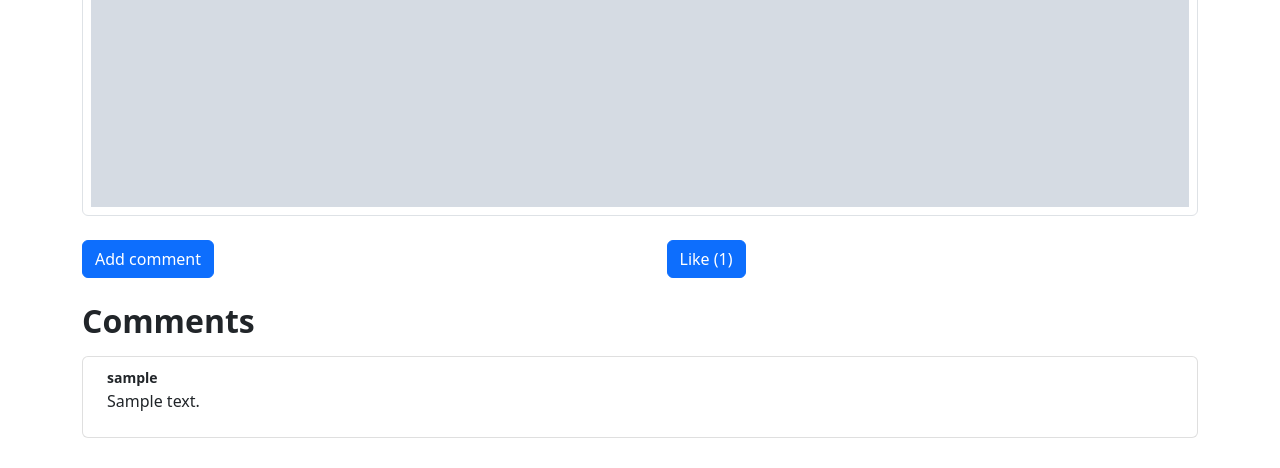
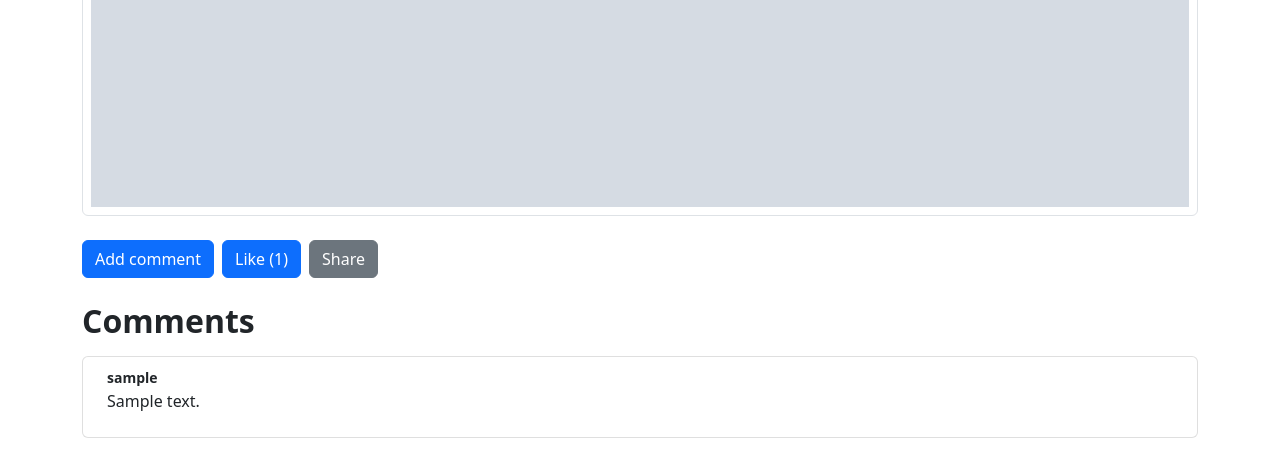
Before and after one commit to pankaj1707k/django-socmedia, a Django app: page /posts/1/ in a window 1280 px wide. Shown: the part 738-1206 px from the top of the page. Run offline with Django 4.2, Linux system fonts and the light colour scheme; tables that the repository leaves empty hold one stand-in row (values such as "Sample post"); grey boxes marked "Sample" are stand-in pictures; some libraries are stand-ins or nearby versions.

Commit message:
feat: add share button on post
Copies the post url to clipboard

```diff
--- a/templates/posts/post_detail.html
+++ b/templates/posts/post_detail.html
@@ -15,23 +15,30 @@
         <img src="{{ post.image.url }}" alt="post_image" class="w-100">
     </article>
     <div class="mt-4 d-flex justify-content-between">
+        <div class="d-flex">
+            {% if user.is_authenticated %}
             <a href="{% url 'comment-add' %}?ppk={{ post.id }}" class="btn btn-primary">Add comment</a>
-        {% if post.author == user %}
-        <a href="{% url 'post-update' post.id %}" class="btn btn-primary">Edit</a>
-        <a href="{% url 'post-delete' post.id %}" class="btn btn-danger">Delete</a>
-        {% endif %}
-        {% if user.is_authenticated %}
-        <form action="{% url 'like-post' %}?ppk={{ post.id }}" method="post">
+            <form action="{% url 'like-post' %}?ppk={{ post.id }}" method="post" class="ms-2">
                 {% csrf_token %}
                 <button type="submit" class="btn btn-primary">
                     Like ({{ post.like_set.count }})
                 </button>
             </form>
             {% else %}
-        <a class="btn btn-primary" href="{% url 'login' %}?next={{ request.path }}">
-            Like ({{ post.like_set.count }})
-        </a><br>
+            <a href="{% url 'login' %}" class="btn btn-primary">Add comment</a>
+            <a class="btn btn-primary ms-2" href="{% url 'login' %}">Like ({{ post.like_set.count }})</a>
+            <br>
             {% endif %}
+            <button type="button" class="btn btn-secondary ms-2" onclick="copyURL()">
+                Share
+            </button>
+        </div>
+        <div>
+            {% if post.author == user %}
+            <a href="{% url 'post-update' post.id %}" class="btn btn-primary">Edit</a>
+            <a href="{% url 'post-delete' post.id %}" class="btn btn-danger">Delete</a>
+            {% endif %}
+        </div>
     </div>
 
     <!-- Comments -->
@@ -59,4 +66,14 @@
         {% endfor %}
     </ul>
 </main>
+
+<script>
+    const copyURL = () => {
+        navigator.clipboard.writeText(window.location.href).then(() => {
+            console.log("URL copied to clipboard!");
+        }, (err) => {
+            console.log("Failed to copy URL");
+        })
+    }
+</script>
 {% endblock content %}
```
Lines whose indentation alone changed are shown as unchanged.
